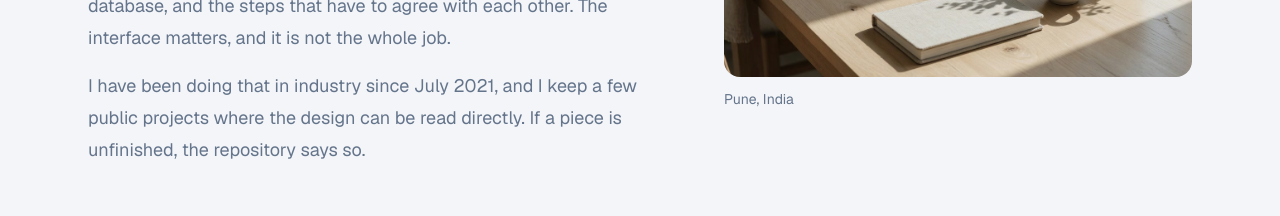
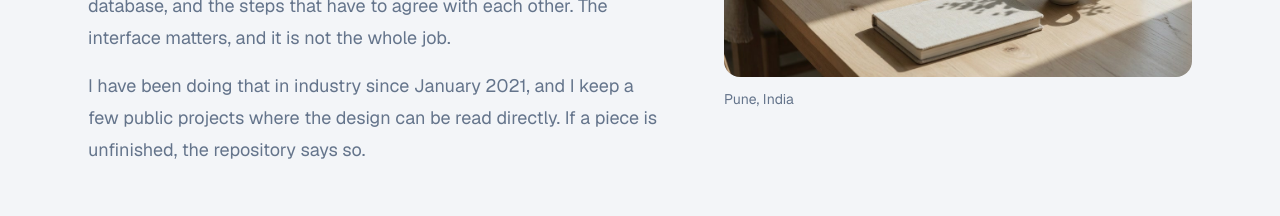
Before and after one commit to ganeshpc/developer-portfolio, a Next.js app: page /about in a window 1280 px wide. Shown: the part 460-676 px from the top of the page. Built offline with nearby package versions, Linux system fonts and the light colour scheme; no server answers.

Commit message:
Count experience from January 2021.
The years figure still uses completed years, so it stays 5+ until January 2027.

```diff
--- a/src/app/about/page.tsx
+++ b/src/app/about/page.tsx
@@ -45,7 +45,7 @@ export default function AboutPage() {
                 interface matters, and it is not the whole job.
               </p>
               <p>
-                I have been doing that in industry since July 2021, and I keep a few
+                I have been doing that in industry since January 2021, and I keep a few
                 public projects where the design can be read directly. If a piece
                 is unfinished, the repository says so.
               </p>
--- a/src/data/profile.ts
+++ b/src/data/profile.ts
@@ -1,5 +1,5 @@
 /** First month of professional work. Experience figures count completed years from here. */
-export const careerStart = { year: 2021, month: 7 } as const;
+export const careerStart = { year: 2021, month: 1 } as const;
 
 export const profile = {
   name: "Ganesh Chincholkar",
```
